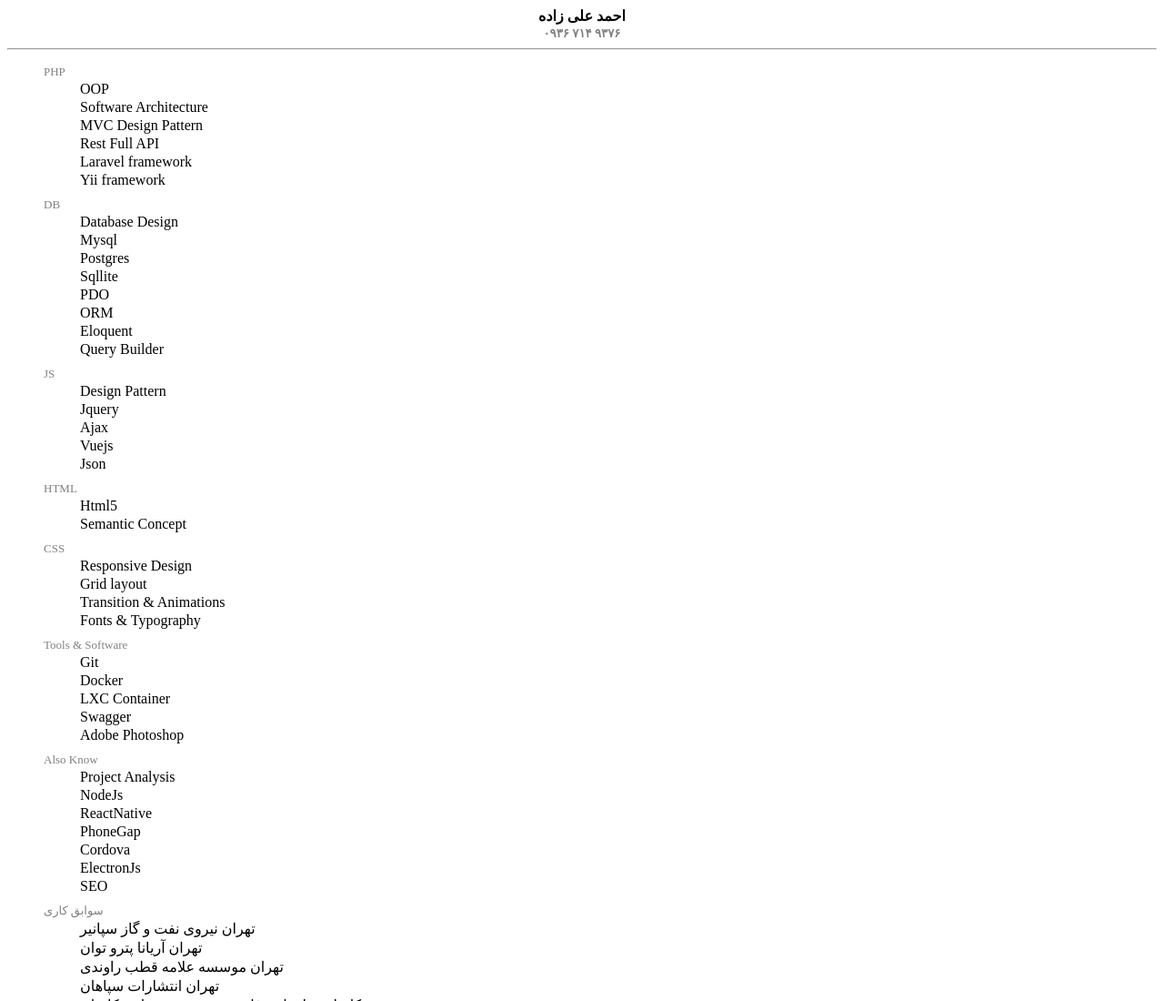
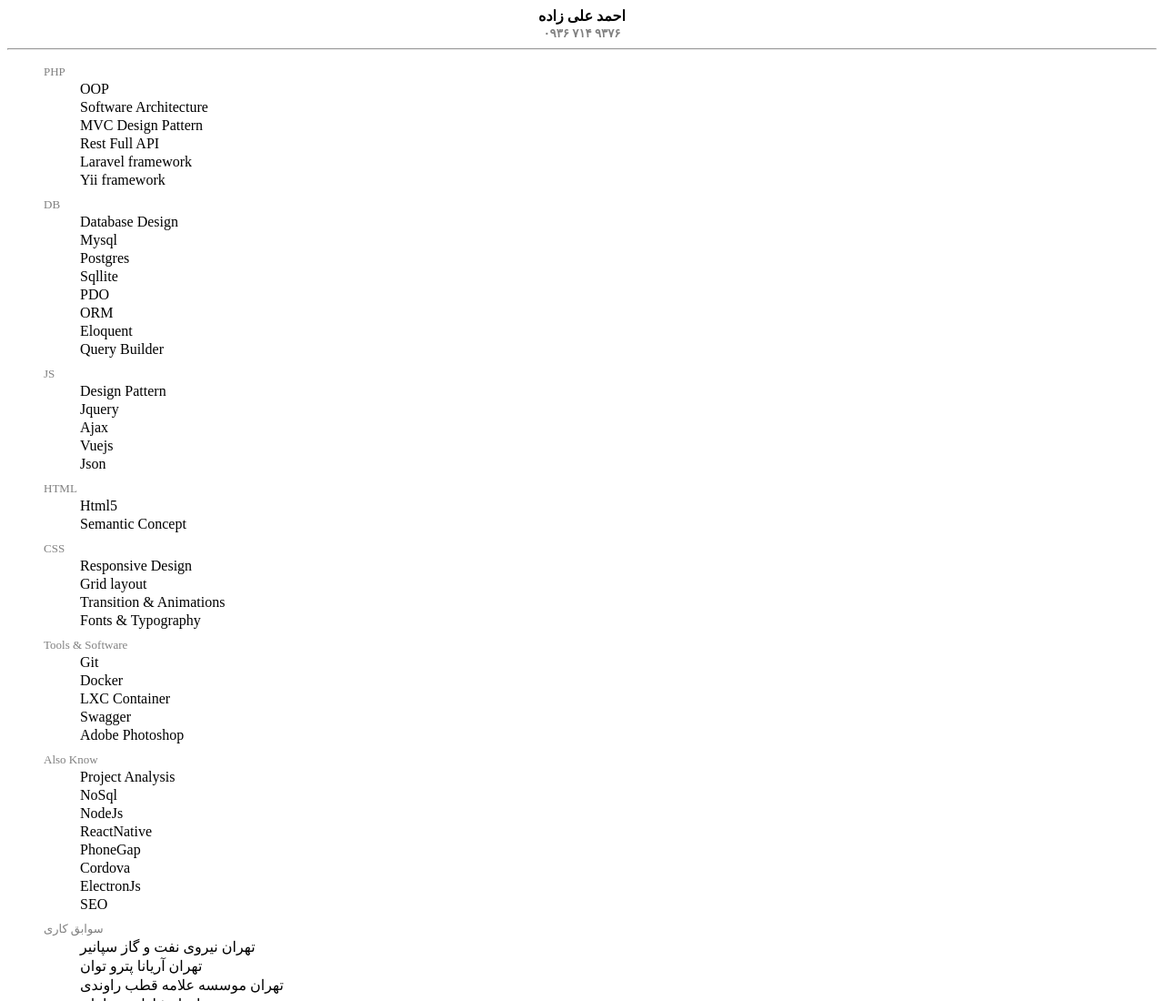
Before and after one commit to ag1363/ag1363.github.io, a plain HTML site: page r.html in a window 1280 px wide. Shown: the top 1100 px of the page at 91% size. Drawn offline with Linux system fonts and the light colour scheme.

Commit message:
Update r.html

```diff
--- a/r.html
+++ b/r.html
@@ -87,6 +87,7 @@
 				<span class="h">Also Know</span>
 				<ul>
 					<li>Project Analysis</li>
+					<li>NoSql</li>
 					<li>NodeJs</li>
 					<li>ReactNative</li>
 					<li>PhoneGap</li>
```
